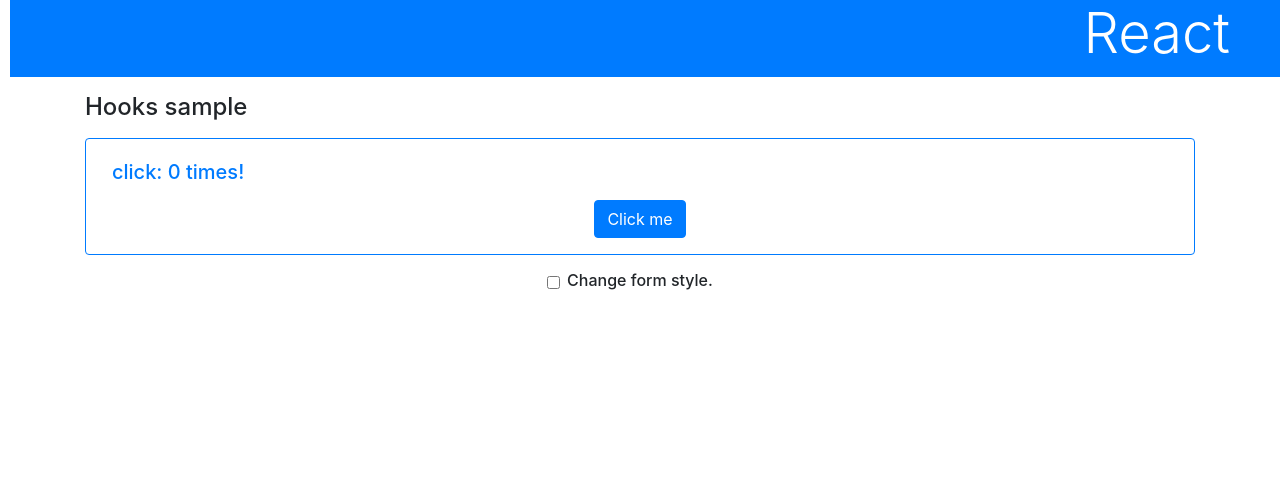
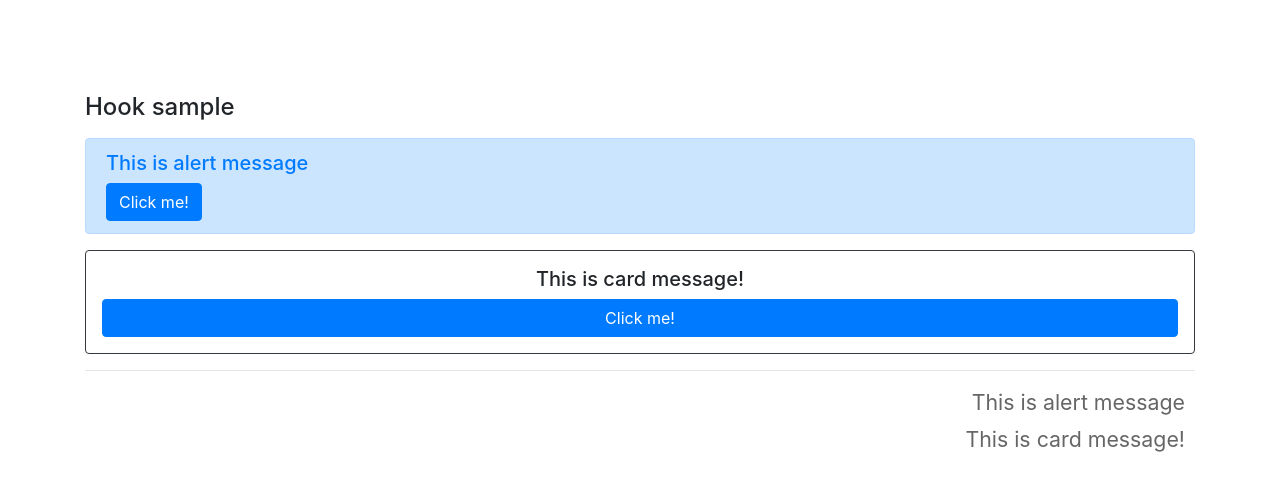
Before and after one commit to kitoriaaa/React-learn, a React (Create React App) app in the folder react_app_v2/: page / in a window 1280 px wide. Shown: the top 490 px of the page. Built offline with nearby package versions, Linux system fonts and the light colour scheme.

Commit message:
Update to use state in Hook

```diff
--- a/react_app_v2/src/App.js
+++ b/react_app_v2/src/App.js
@@ -1,41 +1,60 @@
 import React, { useState } from 'react';
 import './App.css';
 
+function AlertMEssage(props) {
+  const data = ["Hello!", "Welcome...", "Good-bye?"];
+
+  const actionAlert = () => {
+    const re = data[Math.floor(Math.random() * data.length)];
+    props.setAlert('message: "' + re + '".');
+  }
+
+  return (
+    <div className="alert alert-primary h5 text-primary">
+      <h5>{props.alert}</h5>
+      <button onClick={actionAlert} className="btn btn-primary">
+        Click me!
+      </button>
+    </div>
+  )
+}
+
+
+function CardMessage(props) {
+  const [count, setCount] = useState(0);
+
+  const actionCard = () => {
+    setCount(count + 1);
+    props.setCard("card counter: " + count + " count.");
+  }
+
+
+  return (
+    <div className="card p-3 border-dark text-center">
+      <h5>{props.card}</h5>
+      <button onClick={actionCard} className="btn btn-primary">
+        Click me!
+      </button>
+    </div>
+  )
+}
+
+
 function App() {
-  const [count, setCount] = useState(0);
-  const [flg, setFlg] = useState(false);
-  const clickFunc = () => {
-    setCount(count + 1);
-  };
-  const changeFlg = (e) => {
-    setFlg(e.target.checked);
-  };
+  const [alert, setAlert] = useState("This is alert message");
+  const [card, setCard] = useState("This is card message!");
 
   return (
     <div>
-      <h1 className="bg-primary text-white display-4">React</h1>
+      <h1 className="bt-primary text-white display-4">React</h1>
       <div className="container">
-        <h4 className="my-3">Hooks sample</h4>
-        {flg ?
-          <div className="alert alert-primary text-center">
-            <p className="h5 mb-3"> click: {count} times! </p>
-            <div>
-              <button className="btn btn-primary" onClick={clickFunc}>Click me</button>
-            </div>
-          </div>
-          :
-          <div className="card p-3 border-primary text-center">
-            <p className="h5 mb-3 text-left text-primary"> click: {count} times! </p>
-            <div>
-              <button className="btn btn-primary" onClick={clickFunc}>Click me</button>
-            </div>
-          </div>
-        }
-        <div className="form group h6 text-center pt-3">
-          <input type="checkbox" className="form-check-input" id="check1" onChange={changeFlg} />
-          <label className="form-check-label" htmlFor="check1">
-            Change form style.
-          </label>
+        <h4 className="my-3">Hook sample</h4>
+        <AlertMEssage alert={alert} setAlert={setAlert} />
+        <CardMessage card={card} setCard={setCard} />
+        <hr />
+        <div className="text-right">
+          <p>{alert}</p>
+          <p>{card}</p>
         </div>
       </div>
     </div>
```
